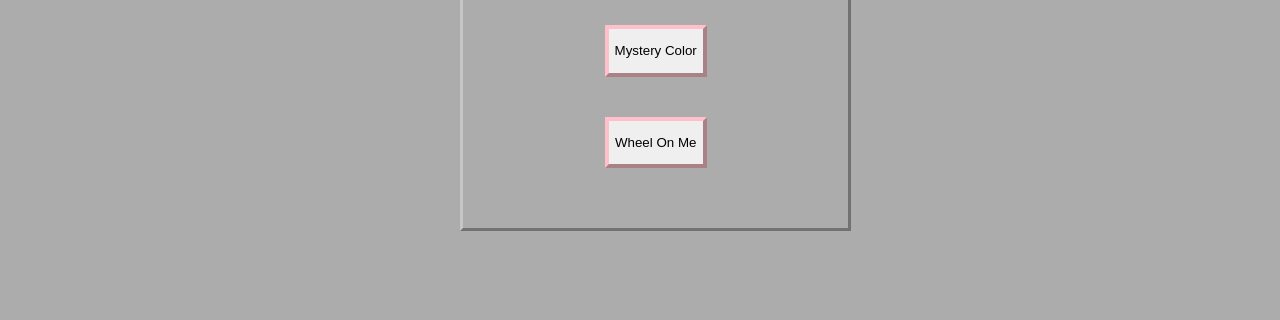
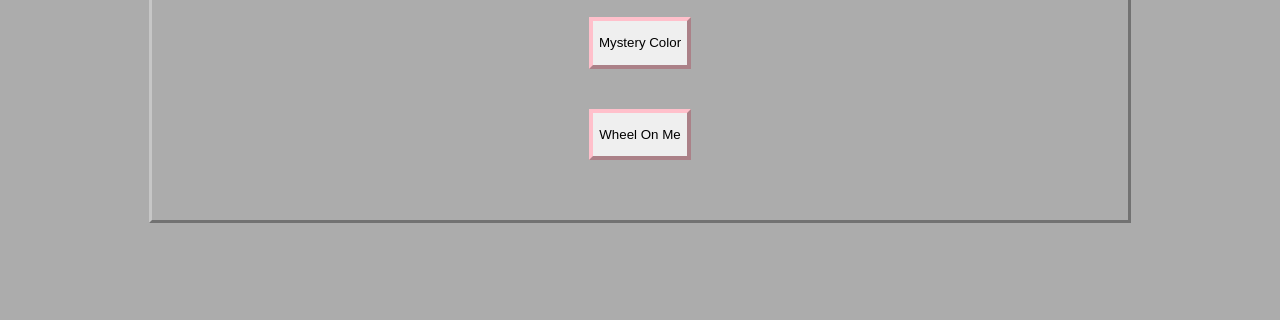
Before and after one commit to hilalb-sahin/interactive-web, a plain HTML site: page index.html in a window 1280 px wide. Shown: the part 298-618 px from the top of the page. Drawn offline with nearby package versions, Linux system fonts and the light colour scheme.

Commit message:
Update style.css

```diff
--- a/style.css
+++ b/style.css
@@ -1,4 +1,6 @@
 body{
+    margin: 0;
+    padding:0;
 
     display: flex;
     flex-wrap: wrap;
@@ -10,7 +12,12 @@ body{
 }
 
 main{
+    display: flex;
+    flex-direction: column;
     margin-top: 100px;
+    width: 100%;
+    justify-content: center;
+    align-items: center;
 }
 
 nav li {
@@ -217,14 +224,17 @@ button{
 
 #first{
     height:40px;
+    width: 100%;
 }
 
 #second{
     height: 40px;
+    width: 100%
 }
 
 #third{
     height: 40px;
+    width: 100%;
 }
 
 a{
```
